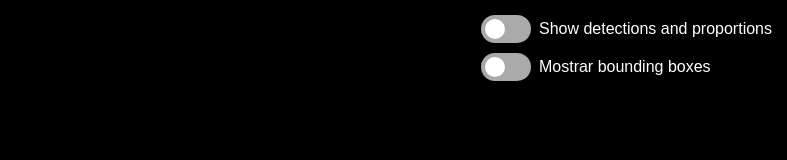
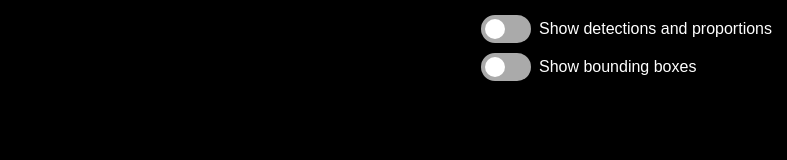
Before and after one commit to jalbarranelectronic/GuidedImageCapture, an Angular app: page / in a window 1280 px wide. Shown: the top 160 px of the page, without its empty margins (493-1280 px from the left). Built offline with nearby package versions, Linux system fonts and the light colour scheme; no server answers.

Commit message:
Translate text in Spanish

```diff
--- a/src/app/camera/camera.html
+++ b/src/app/camera/camera.html
@@ -34,7 +34,7 @@
       <input type="checkbox" [checked]="showBoxes()" (change)="toggleBoxes()" />
       <span class="slider"></span>
     </label>
-    <span class="toggle-label">Mostrar bounding boxes</span>
+    <span class="toggle-label">Show bounding boxes</span>
   </div>
 </div>
 
```
